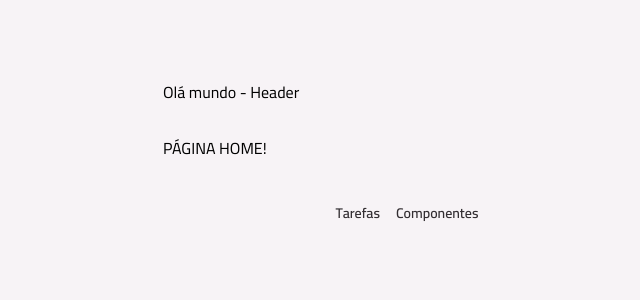
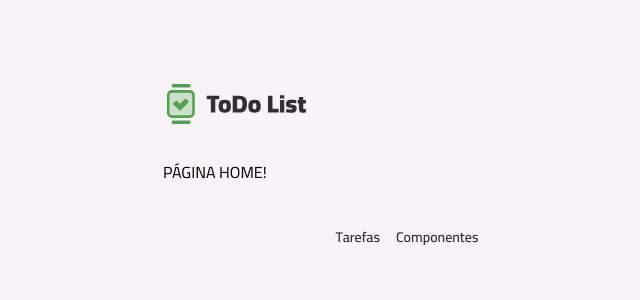
Before and after one commit to Luan-Neumann-Dev/todo-list, a React (Vite) app: page / in a window 1280 px wide. Shown: the top 300 px of the page, without its empty margins (233-873 px from the left). Built offline with nearby package versions, Linux system fonts and the light colour scheme.

Commit message:
chore: :recycle: create core components

```diff
--- /dev/null
+++ b/src/core-components/footer.tsx
@@ -0,0 +1,17 @@
+import { NavLink } from "react-router";
+import Text from "../components/text";
+
+export default function Footer() {
+    return (
+        <footer className="my-5 md:my-10">
+            <nav className="flex items-center justify-center gap-4">
+                <NavLink to='/'>
+                    <Text variant='body-sm-bold' className="text-gray-300">Tarefas</Text>
+                </NavLink>
+                <NavLink to='components'>
+                    <Text variant='body-sm-bold' className="text-gray-300">Componentes</Text>
+                </NavLink>
+            </nav>
+        </footer>
+    )
+}
--- /dev/null
+++ b/src/core-components/header.tsx
@@ -0,0 +1,10 @@
+import Container from "../components/container";
+import Logo from '../assets/images/logo.svg?react';
+
+export default function Header() {
+    return (
+        <Container as='header' className="mt-3 md:mt-20">
+            <Logo className="h-9 md:h-12" />
+        </Container>
+    )
+}
--- /dev/null
+++ b/src/core-components/main-content.tsx
@@ -0,0 +1,8 @@
+import React from "react";
+import { cx } from "class-variance-authority";
+
+interface MainContentProps extends React.ComponentProps<'main'> {}
+
+export default function MainContent({children, className, ...props}: MainContentProps) {
+    return <main className={cx("mt-4 md:mt-8", className)} {...props}>{children}</main>
+}
--- a/src/pages/layout-main.tsx
+++ b/src/pages/layout-main.tsx
@@ -1,28 +1,16 @@
 import { NavLink, Outlet } from "react-router";
-import Container from "../components/container";
-import Text from "../components/text";
+import Header from "../core-components/header";
+import MainContent from "../core-components/main-content";
+import Footer from "../core-components/footer";
 
 export default function LayoutMain() {
     return (
         <>
-            <Container as='header' className="mt-3 md:mt-20">
-                Olá mundo - Header
-            </Container>
-
-            <main className="mt-4 md:mt-8">
+            <Header />
+            <MainContent>
                 <Outlet />
-            </main>
-
-            <footer className="my-5 md:my-10">
-                <nav className="flex items-center justify-center gap-4">
-                    <NavLink to='/'>
-                        <Text variant='body-sm-bold' className="text-gray-300">Tarefas</Text>
-                    </NavLink>
-                    <NavLink to='components'>
-                        <Text variant='body-sm-bold' className="text-gray-300">Componentes</Text>
-                    </NavLink>
-                </nav>
-            </footer>
+            </MainContent>
+            <Footer />
         </>
     )
 }
```
